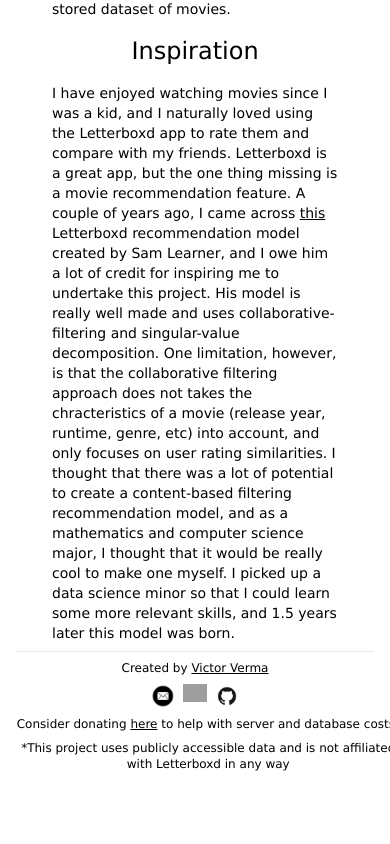
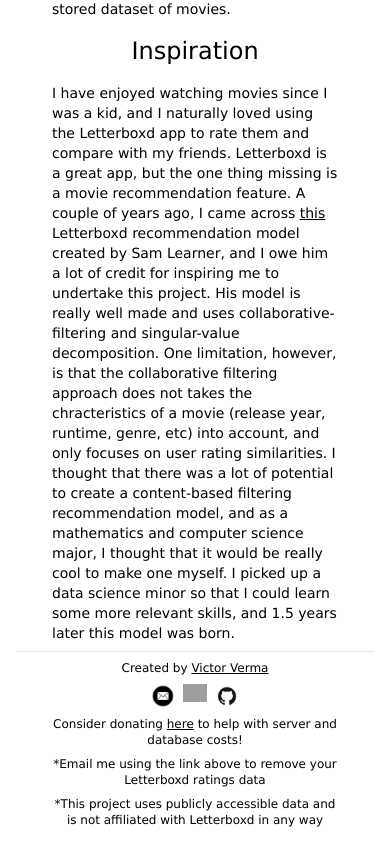
Before and after one commit to victorverma3/Letterboxd-Movie-Recommendations, a React (Vite) app in the folder frontend/: page / in a window 390 px wide. Shown: the part 765-1609 px from the top of the page. Before the commit the page ends 1545 px from the top, so only its background shows below. Built offline with nearby package versions, Linux system fonts and the light colour scheme; no server answers; grey boxes are pictures that could not be loaded.

Commit message:
fixed footer sizing

```diff
--- a/frontend/src/components/Footer.tsx
+++ b/frontend/src/components/Footer.tsx
@@ -38,7 +38,7 @@ const Footer = () => {
                     ></img>
                 </a>
             </div>
-            <p className="w-3/6 min-w-96 mx-auto mt-2 mb-2 text-center text-xs">
+            <p className="w-4/5 sm:min-w-96 mx-auto mt-2 mb-2 text-center text-xs">
                 Consider donating{" "}
                 <a
                     className="underline"
@@ -49,7 +49,11 @@ const Footer = () => {
                 </a>{" "}
                 to help with server and database costs!
             </p>
-            <p className="w-3/6 min-w-96 mx-auto mt-2 mb-2 text-center text-xs">
+            <p className="w-4/5 sm:min-w-96 mx-auto mt-2 mb-2 sm:mb-2 text-center text-xs">
+                *Email me using the link above to remove your Letterboxd ratings
+                data
+            </p>
+            <p className="w-4/5 sm:min-w-96 mx-auto mt-2 mb-4 sm:mb-2 text-center text-xs">
                 *This project uses publicly accessible data and is not
                 affiliated with Letterboxd in any way
             </p>
```
